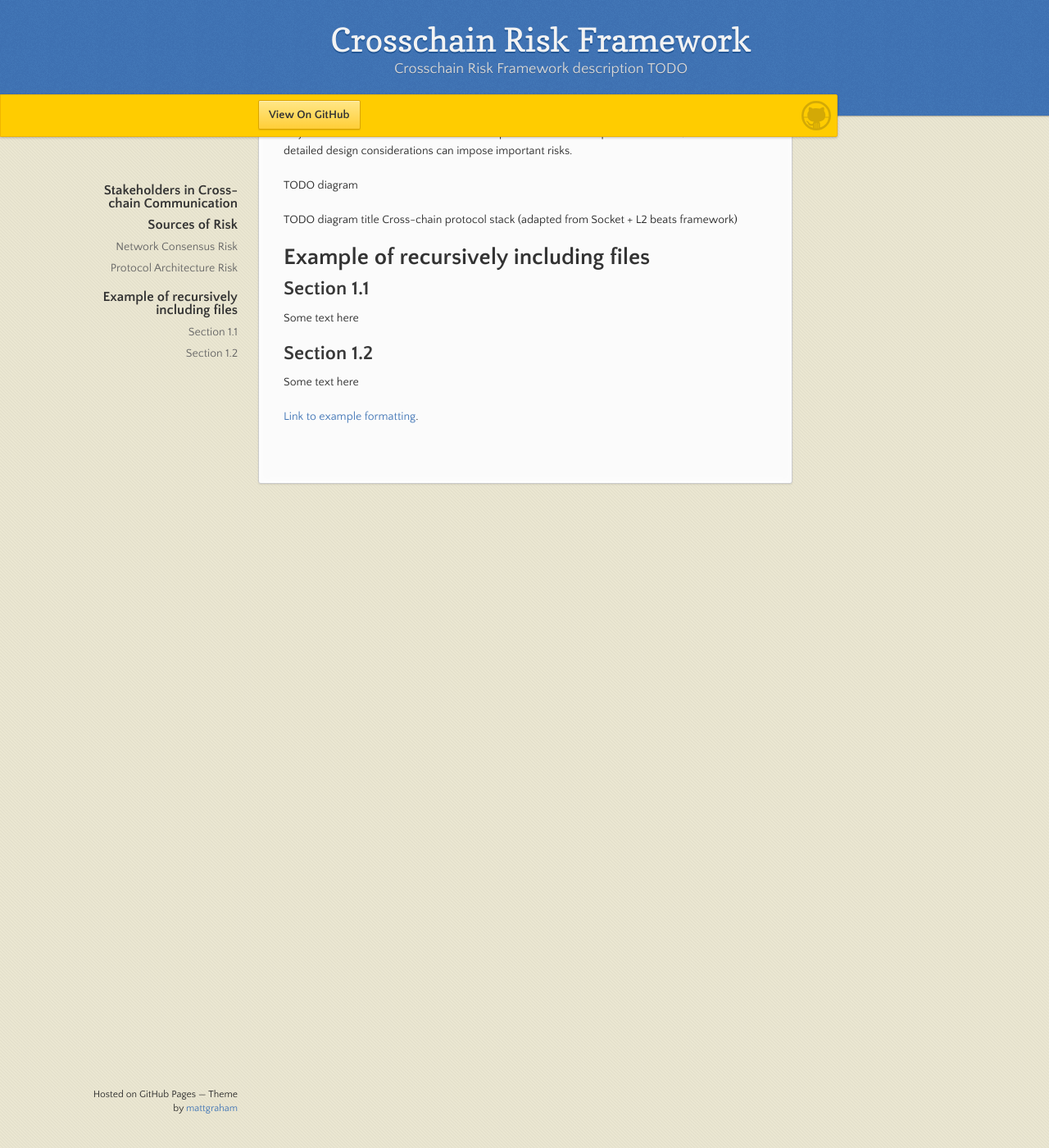
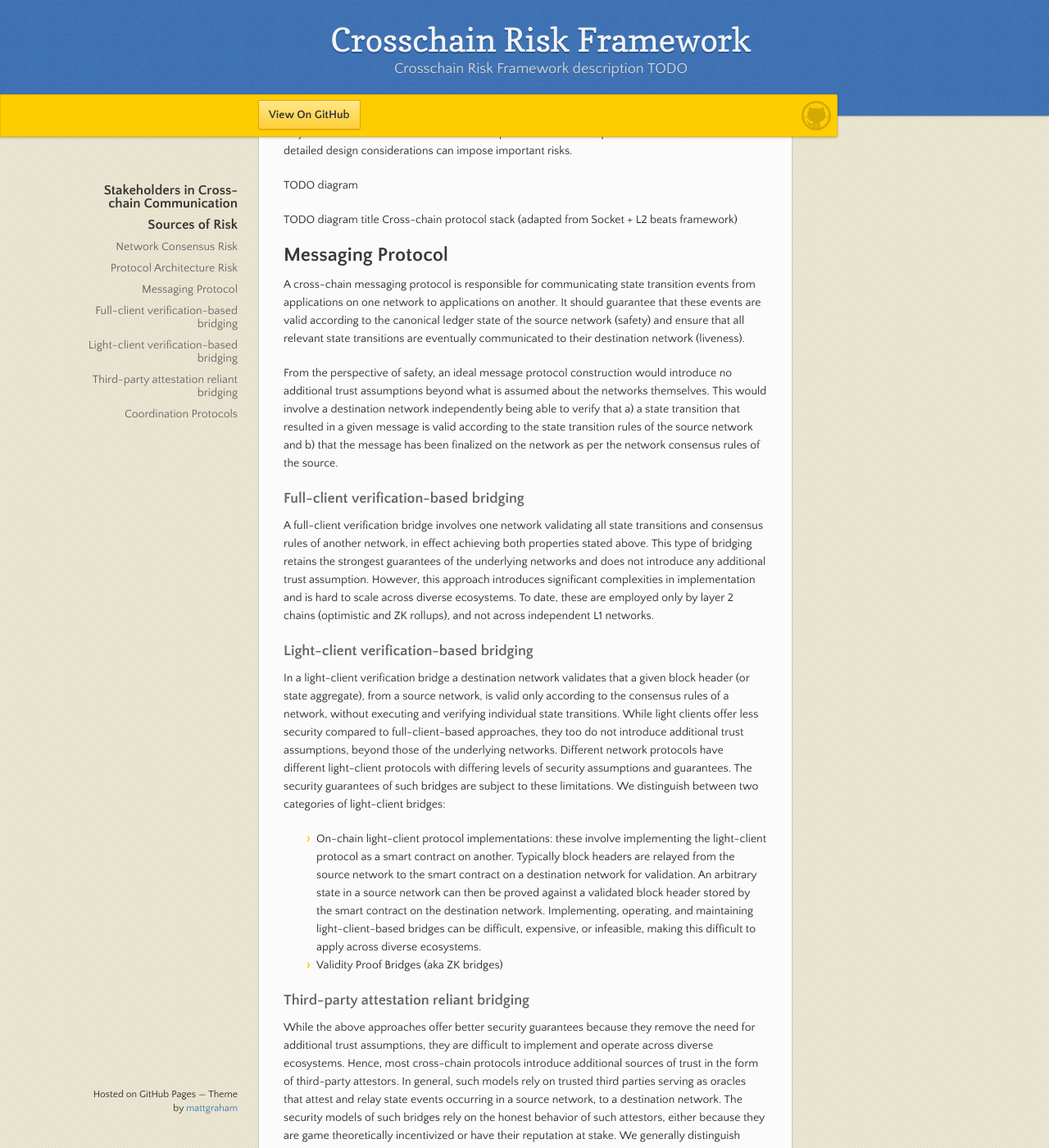
Before and after one commit to CrosschainRiskFramework/CrosschainRiskFramework.github.io, a Jekyll site: the page built from index.md, in a window 1280 px wide and 1400 px high, scrolled down 2050 px. Shown: the whole window at 82% size. Built offline with Jekyll 4.4.1, drawn with Linux system fonts in a browser that asks for light colours; before the commit the page ends 2680 px from its top, so only the background shows below that; some of the changed text lies outside the part shown.

Commit message:
Added messaging and coordination

```diff
--- a/index.md
+++ b/index.md
@@ -6,7 +6,5 @@ layout: default
 {% include_relative sections/10stakeholders/_stakeholders.md %}
 {% include_relative sections/20sources/_sources.md %}
 
-{% include_relative sections/sec1/_section1.md %}
-
 
 [Link to example formatting](./sections/example.md).
--- /dev/null
+++ b/sections/20sources/_coordination.md
@@ -0,0 +1,3 @@
+## Coordination Protocols
+
+Atomicity e.g. GPACT
--- /dev/null
+++ b/sections/20sources/_messaging.md
@@ -0,0 +1,40 @@
+## Messaging Protocol
+
+A cross-chain messaging protocol is responsible for communicating state transition events from applications on one network to applications on another. It should guarantee that these events are valid according to the canonical ledger state of the source network (safety) and ensure that all relevant state transitions are eventually communicated to their destination network (liveness).
+
+From the perspective of safety, an ideal message protocol construction would introduce no additional trust assumptions beyond what is assumed about the networks themselves. This would involve a destination network independently being able to verify that a) a state transition that resulted in a given message is valid according to the state transition rules of the source network and b) that the message has been finalized on the network as per the network consensus rules of the source.
+
+### Full-client verification-based bridging
+A full-client verification bridge involves one network validating all state transitions and consensus rules of another network, in effect achieving both properties stated above. This type of bridging retains the strongest guarantees of the underlying networks and does not introduce any additional trust assumption. However, this approach introduces significant complexities in implementation and is hard to scale across diverse ecosystems. To date, these are employed only by layer 2  chains (optimistic and ZK rollups), and not across independent L1 networks.
+
+### Light-client verification-based bridging
+In a light-client verification bridge a destination network validates that a given block header (or state aggregate), from a source network, is valid only according to the consensus rules of a network, without executing and verifying individual state transitions. While light clients offer less security compared to full-client-based approaches, they too do not introduce additional trust assumptions, beyond those of the underlying networks. Different network protocols have different light-client protocols with differing levels of security assumptions and guarantees. The security guarantees of such bridges are subject to these limitations. We distinguish between two categories of light-client bridges:
+
+* On-chain light-client protocol implementations: these involve implementing the light-client protocol as a smart contract on another. Typically block headers are relayed from the source network to the smart contract on a destination network for validation. An arbitrary state in a source network can then be proved against a validated block header stored by the smart contract on the destination network. Implementing, operating, and maintaining light-client-based bridges can be difficult, expensive, or infeasible, making this difficult to apply across diverse ecosystems.
+* Validity Proof Bridges (aka ZK bridges)
+
+### Third-party attestation reliant bridging
+While the above approaches offer better security guarantees because they remove the need for additional trust assumptions, they are difficult to implement and operate across diverse ecosystems. Hence, most cross-chain protocols introduce additional sources of trust in the form of third-party attestors. In general, such models rely on trusted third parties serving as oracles that attest and relay state events occurring in a source network, to a destination network. The security models of such bridges rely on the honest behavior of such attestors, either because they are game theoretically incentivized or have their reputation at stake. We generally distinguish between three categories of such bridges, based on the security model they employ.
+
+* Proof-of-Authority approaches: rely on well-known legal entities running nodes that attest to the validity of messages from one network to another. Such bridges assume that a) parties are strongly incentivized to maintain their reputation and would thus not misbehave and b) that in the event of misbehavior legal recourse could be pursued against such entities.
+
+  Considerations:
+  * How many such entities are employed by the network? What are the specific honesty threshold assumptions for guaranteeing safety and liveness? What are the specific characteristics of the cryptographic schemes employed?
+  * How reputable are such entities? What is the true cost of reputational damage for such entities? What is the market cap of such entities?
+  * Do such entities have competing interests with users of this bridge? e.g. Trading firms that might benefit from cross-domain MEV?
+  * How do the above disincentives to misbehavior compare against the TVL or total volume transacted by layers atop the messaging bridge?
+  * In what jurisdictions are the entities domiciled?
+  * Can these entities be coerced by regulations to censor transactions?
+
+* Proof-of-Stake approaches: rely on a set of parties having a financial stake in honestly relaying valid state information from one network to another.
+
+  Considerations:
+  * How many such entities are employed by the network? What are the specific honesty threshold assumptions for guaranteeing safety and liveness? What are the specific characteristics of the cryptographic schemes employed?
+  * How is the stake distributed across networks? (i.e. concentrated amongst few parties vs diffuse across many parties)
+  * What exactly is staked by validators? Is it a bridge-specific token? What are the dynamics that drive the value of such tokens?
+  * What is the cost of bribing or corrupting a threshold of such validators to violate safety or liveness?
+  * How does the bridge adapt to active misbehavior by a portion of the validators?
+
+* Optimistic approaches - honest minority (but incentive alignment that such a minority exists)
+
+A number of protocols employ a hybrid approach, that utilizes different approaches for different legs of the cross-chain interaction.
--- a/sections/20sources/_sources.md
+++ b/sections/20sources/_sources.md
@@ -5,3 +5,7 @@
 {% include_relative sections/20sources/_network.md %}
 
 {% include_relative sections/20sources/_architecture.md %}
+
+{% include_relative sections/20sources/_messaging.md %}
+
+{% include_relative sections/20sources/_coordination.md %}
--- a/sections/sec1/_section1-1.md
+++ /dev/null
@@ -1,4 +0,0 @@
-
-## Section 1.1
-
-Some text here
--- a/sections/sec1/_section1-2.md
+++ /dev/null
@@ -1,4 +0,0 @@
-
-## Section 1.2
-
-Some text here
--- a/sections/sec1/_section1.md
+++ /dev/null
@@ -1,6 +0,0 @@
-
-# Example of recursively including files
-
-{% include_relative sections/sec1/_section1-1.md %}
-
-{% include_relative sections/sec1/_section1-2.md %}
```
Also changed, not shown: sections/example.md (renamed from sections/_example.md).
